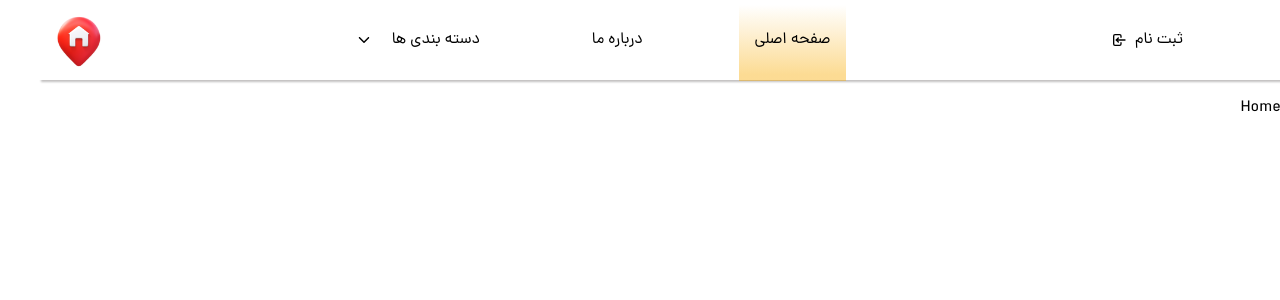
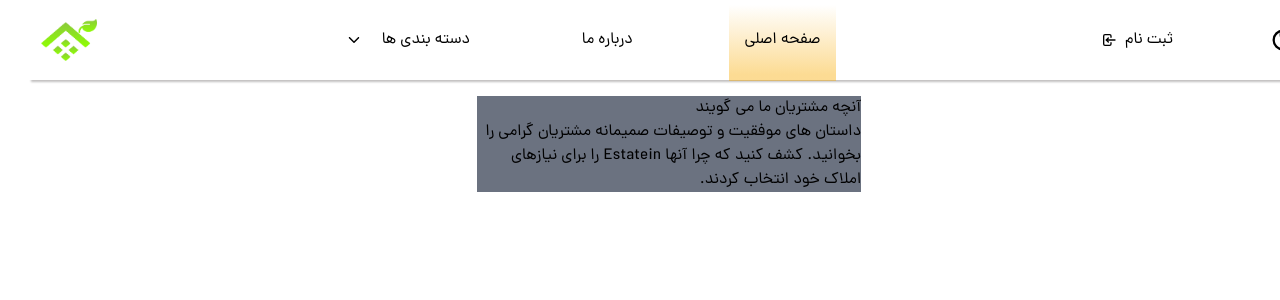
Before and after one commit to DevMousavi/Pro_Trade_Home, a React (Vite) app: page / in a window 1280 px wide. Shown: the top 300 px of the page. Built offline with nearby package versions, Linux system fonts and the light colour scheme.

Commit message:
Change logo and color

```diff
--- a/src/App.jsx
+++ b/src/App.jsx
@@ -3,7 +3,7 @@ import React from "react";
 import { BrowserRouter, Route, Routes } from "react-router-dom";
 
 // Pages...
-import Home from "./pages/Home.jsx";
+import Home from "./Pages/Home.jsx";
 
 // Using React-Router-dom to SPA the application
 const App = () => {
--- /dev/null
+++ b/src/Components/UserComments.jsx
@@ -0,0 +1,49 @@
+// React ...
+import React, { useEffect } from "react";
+
+
+// Icons...
+
+
+const UserComments = () => {
+
+
+  useEffect(() => {
+    const mode = localStorage.getItem("mode");
+
+    if (mode === "dark") {
+      document.documentElement.classList.add("dark");
+    }
+  }, []);
+
+  return (
+    <div className="w-full flex justify-center dark:bg-primary_Color_Light">
+      <div className="w-96 bg-gray-500">
+        <div>
+          <h1>آنچه مشتریان ما می گویند</h1>
+          <p>
+            داستان های موفقیت و توصیفات صمیمانه مشتریان گرامی را بخوانید. کشف
+            کنید که چرا آنها Estatein را برای نیازهای املاک خود انتخاب کردند.
+          </p>
+        </div>
+        <div>
+          <div>
+            <span></span>
+            <span></span>
+            <span></span>
+            <span></span>
+            <span></span>
+          </div>
+          <div>
+            <h3></h3>
+            <p></p>
+          </div>
+          <div></div>
+        </div>
+        <div></div>
+      </div>
+    </div>
+  );
+};
+
+export default UserComments;
--- a/src/Layout/Header.jsx
+++ b/src/Layout/Header.jsx
@@ -87,7 +87,7 @@ const Header = () => {
         </ul>
         <Link to="/">
           <img
-                        src="./../src/assets/Logo.png"
+            src="./../src/assets/Logo2.png"
             alt="LOGO.PNG"
             className="w-14"
           />
--- a/src/pages/Home.jsx
+++ b/src/pages/Home.jsx
@@ -1,14 +1,17 @@
-import React from "react";
-import Header from "../Layout/Header.jsx";
+import React, { useEffect } from "react";
+import Header from "../Layout/Header";
+import UserComments from "../Components/UserComments";
 
 const Home = () => {
+
+
     return (
-        <>
-            <Header />
-            <main>
-                <h1>Home Page</h1>
-            </main>
-        </>
+      <>
+        <Header />
+        <main>
+          <UserComments />
+        </main>
+      </>
     );
 };
 
--- a/tailwind.config.js
+++ b/tailwind.config.js
@@ -17,7 +17,8 @@ export default {
         },
         extend: {
             colors: {
-                primary_Color_Light: "#211E2F",
+                primary_green_light: "#8BC83F",
+                secondary_blue_light: "#1F4C6B",
             },
         },
     },
```
Also changed, not shown: src/assets/logo2.png (added). Lines whose indentation alone changed are shown as unchanged.
